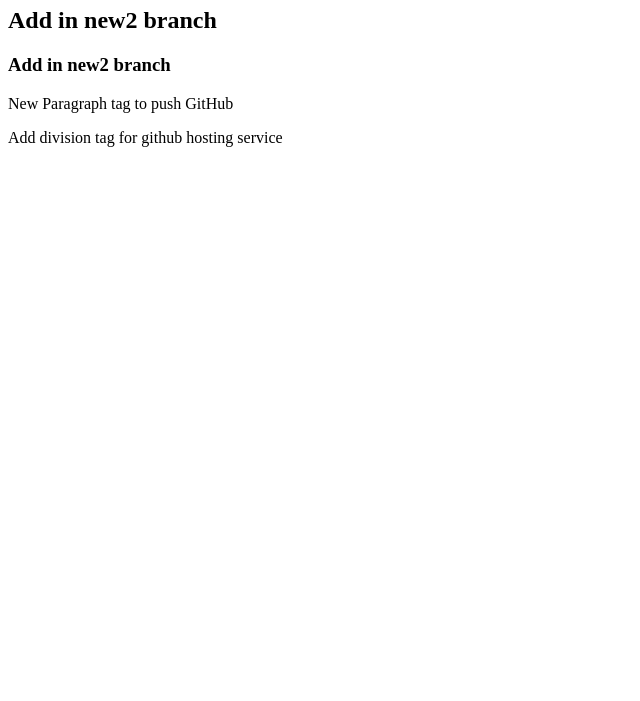
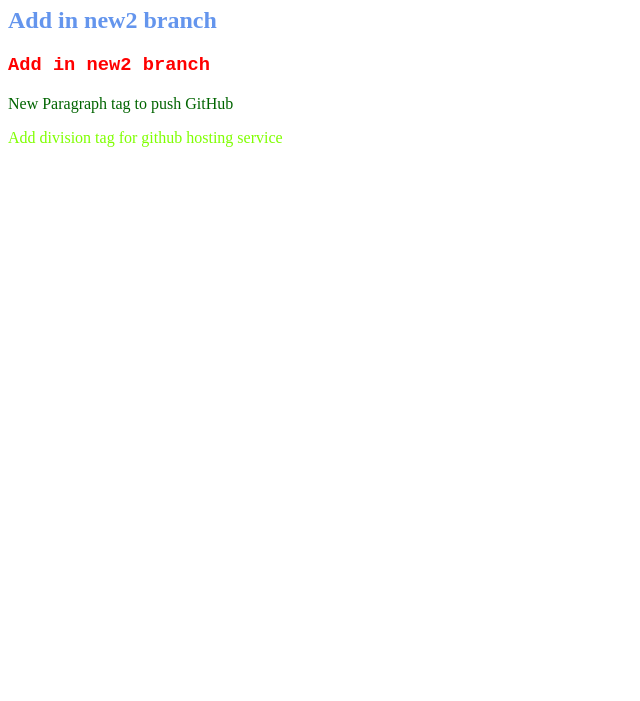
Before and after one commit to git-zw-13/testing, a plain HTML site: page index.html in a window 1280 px wide. Shown: the part 99-800 px from the top of the page, without its empty margins (0-640 px from the left). Drawn offline with Linux system fonts and the light colour scheme.

Commit message:
adding link tag for external CSS

```diff
--- a/index.html
+++ b/index.html
@@ -1,9 +1,12 @@
+
 <!DOCTYPE html>
 <html lang="en">
 <head>
     <meta charset="UTF-8">
     <meta name="viewport" content="width=device-width, initial-scale=1.0">
     <title>Document</title>
+    <link rel='stylesheet' type='text/css' media='screen' href='style.css'>
+
 </head>
 <body>
     New Git and GitHub Test, 2024
```
